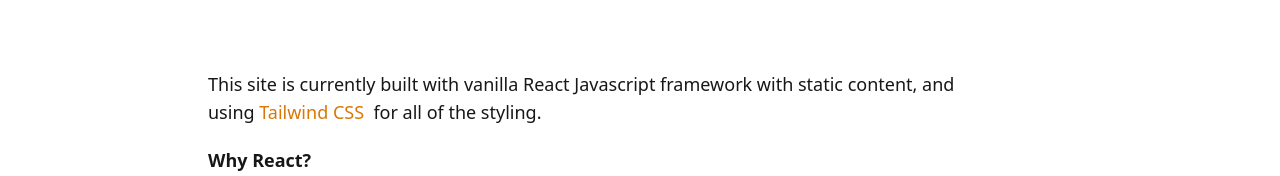
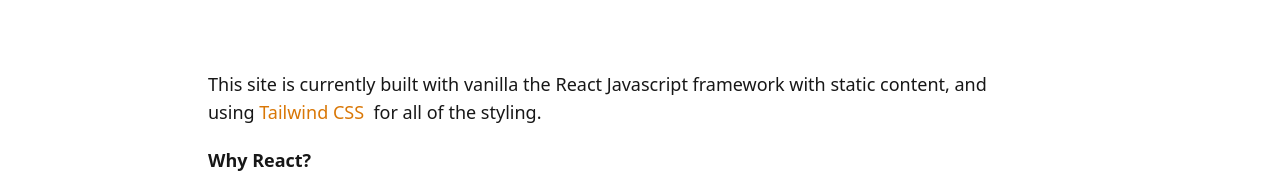
Before and after one commit to cortlin/portfolio, a React (Create React App) app: page / in a window 1280 px wide. Shown: the part 1754-1930 px from the top of the page. Built offline with nearby package versions, Linux system fonts and the light colour scheme.

Commit message:
added the word 'the' wow much commit

```diff
--- a/src/components/TechStack.js
+++ b/src/components/TechStack.js
@@ -2,7 +2,7 @@ export const TechStack = () => {
   return (
     <section className="max-w-4xl mx-auto px-4 mb-20 text-lg text-gray-900">
       <h1 className='text-center font-mono text-5xl py-20 mb-4'>About This Site</h1>
-      <p>This site is currently built with vanilla React Javascript framework with static content, and using&nbsp;
+      <p>This site is currently built with vanilla the React Javascript framework with static content, and using&nbsp;
         <a className="text-yellow-600 hover:text-yellow-500" target="_blank" rel="noreferrer" href="https://tailwindcss.com/">Tailwind CSS</a>
         &nbsp; for all of the styling.
       </p>
```
